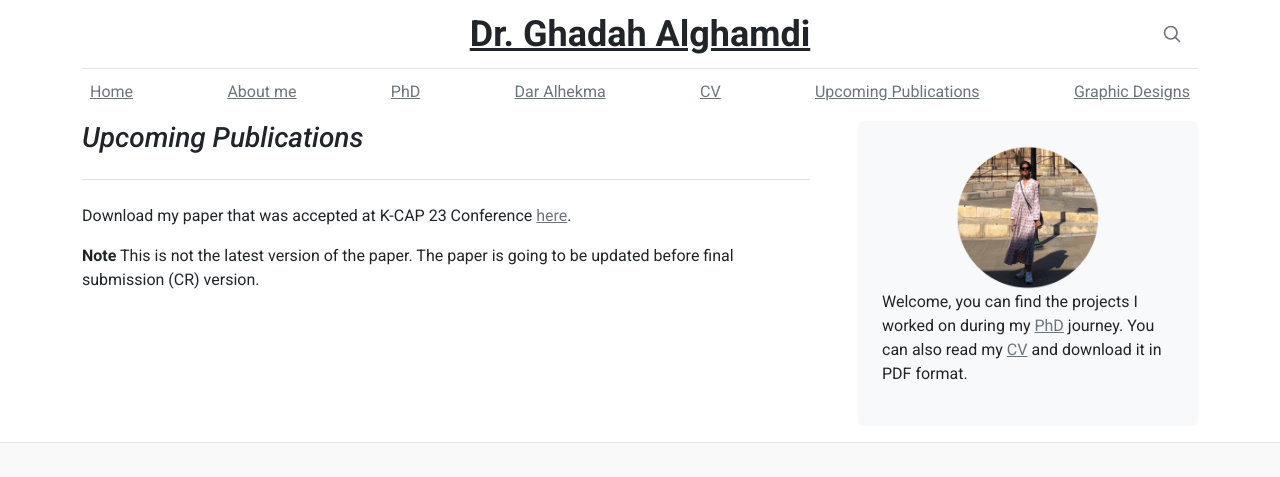
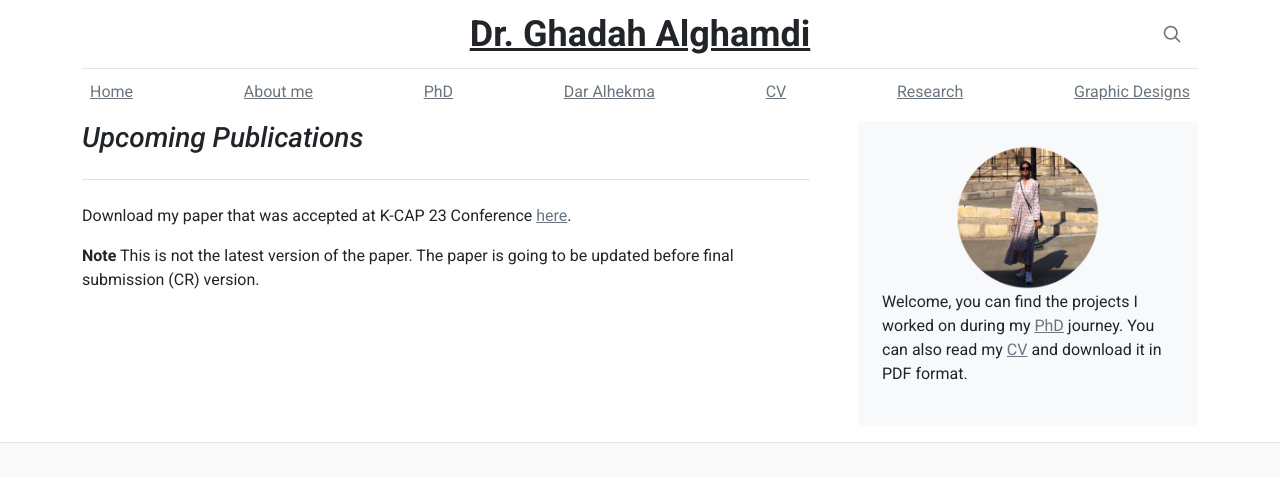
Before and after one commit to ighadah/ighadah.github.io, a plain HTML site: page publications.html in a window 1280 px wide. Shown: the top 477 px of the page. Drawn offline with nearby package versions, Linux system fonts and the light colour scheme.

Commit message:
update pub

```diff
--- a/publications.html
+++ b/publications.html
@@ -119,7 +119,7 @@
       <a class="p-2 link-secondary" href="phd.html">PhD</a>
       <a class="p-2 link-secondary" href="DAH.html">Dar Alhekma</a>
       <a class="p-2 link-secondary" href="CV-page.html">CV</a>
-      <a class="p-2 link-secondary" href="publications.html">Upcoming Publications</a>
+      <a class="p-2 link-secondary" href="publications.html">Research</a>
         <a class="p-2 link-secondary" href="graphic-des.html">Graphic Designs</a>
       <!--<a class="p-2 link-secondary" href="Blockchain.html">Blockchain</a>
       <a class="p-2 link-secondary" href="#">Thoughts</a>
```
